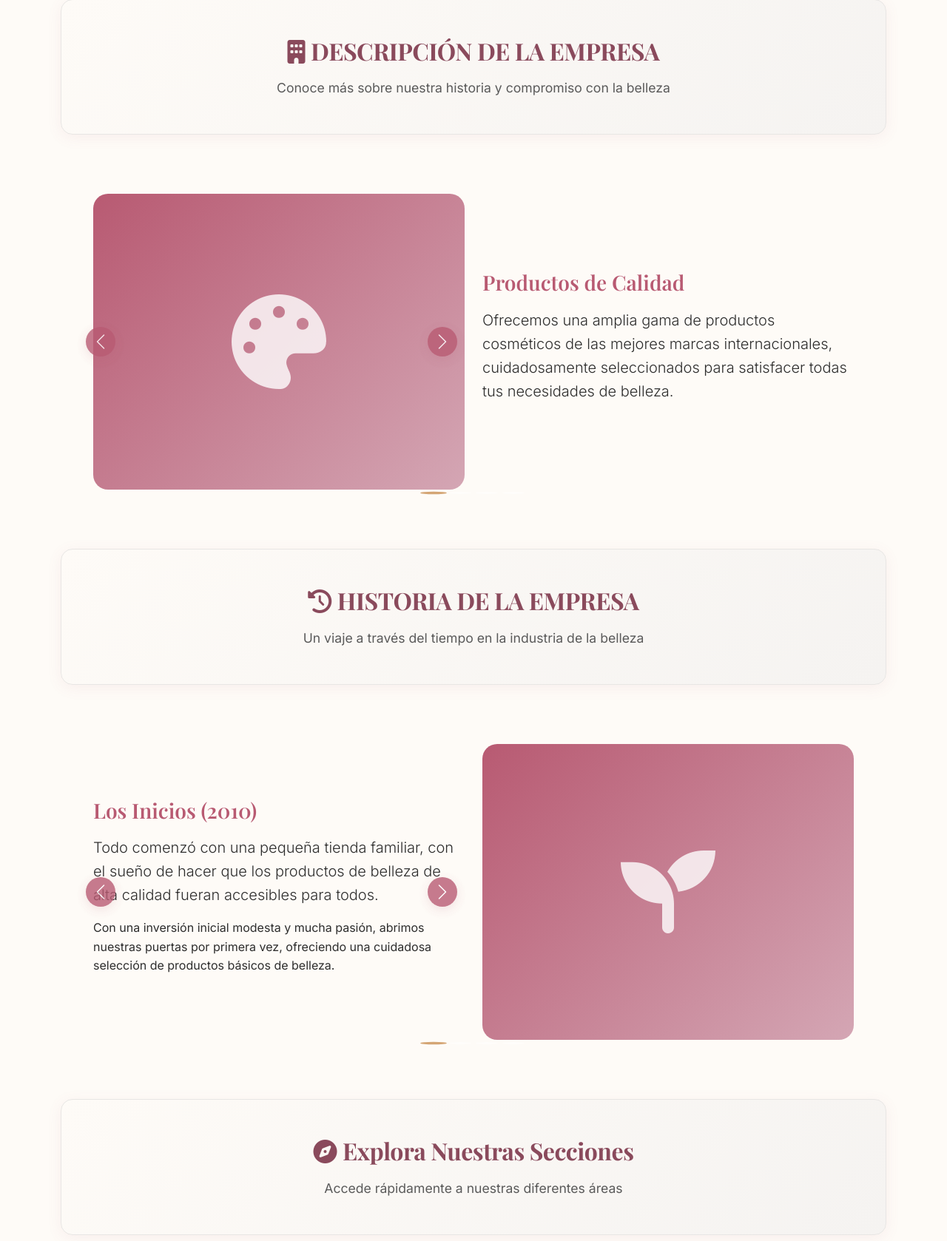
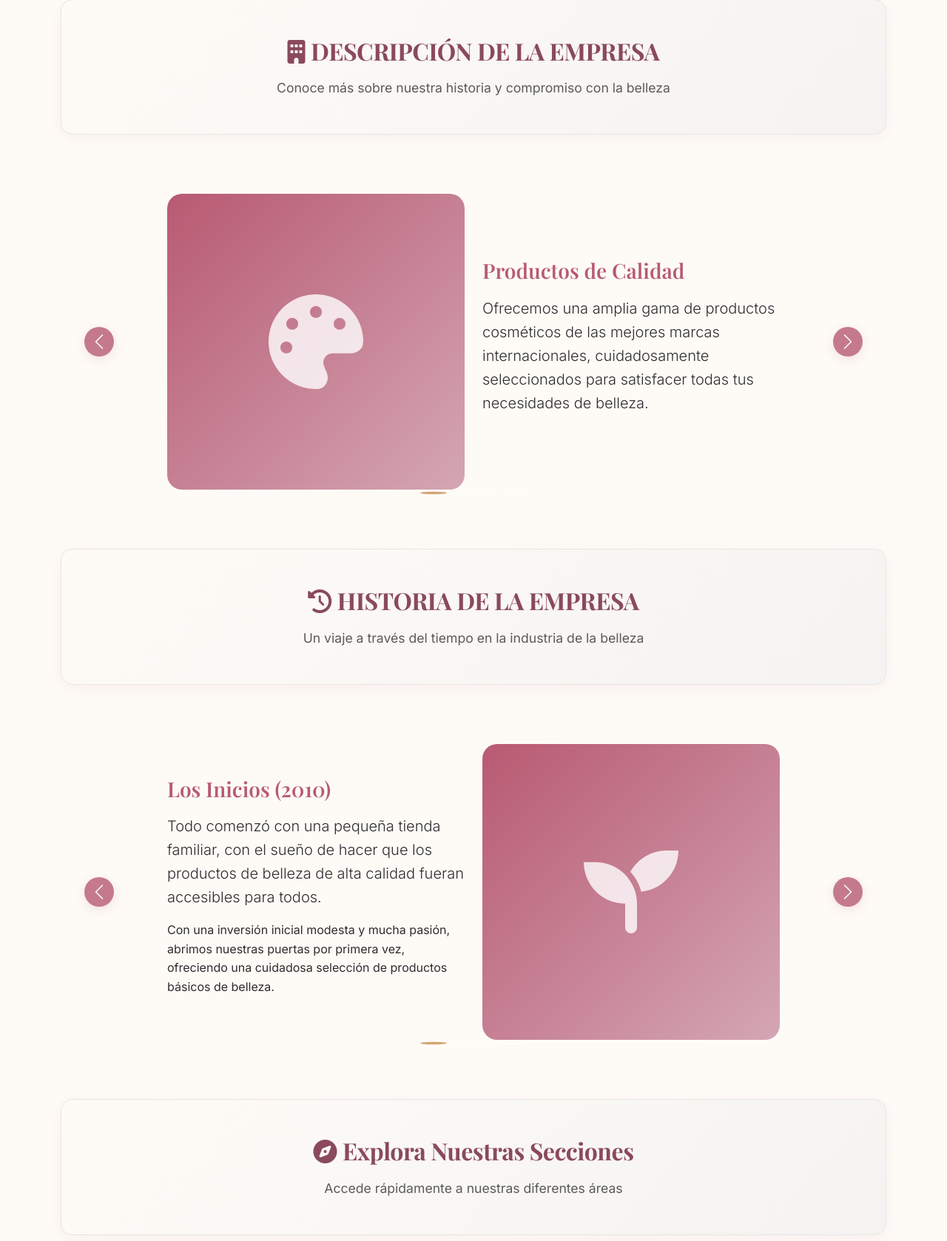
Before and after one commit to anntnzrb/sist-cosm, a Django app: page / in a window 1280 px wide. Shown: the part 610-2288 px from the top of the page at 74% size. Run offline with Django 5.2, Linux system fonts and the light colour scheme; some libraries are stand-ins or nearby versions.

Commit message:
style(carousel): fix control button positioning and add container margins
- Move carousel control buttons outside image area (-80px positioning)
- Add 100px left/right margins to carousel containers
- Use !important to override Bootstrap defaults
- Prevents button overlap with carousel images and adjacent text content

```diff
--- a/static/css/cosmetics-theme.css
+++ b/static/css/cosmetics-theme.css
@@ -317,6 +317,8 @@ h1, h2, h3, h4, h5, h6 {
 
 .carousel {
     margin-bottom: 3rem;
+    margin-left: 100px;
+    margin-right: 100px;
 }
 
 .carousel-inner {
@@ -341,11 +343,11 @@ h1, h2, h3, h4, h5, h6 {
 }
 
 .carousel-control-prev {
-    left: 2%;
+    left: -80px !important;
 }
 
 .carousel-control-next {
-    right: 52%;
+    right: -80px !important;
 }
 
 .carousel-control-prev-icon,
```
